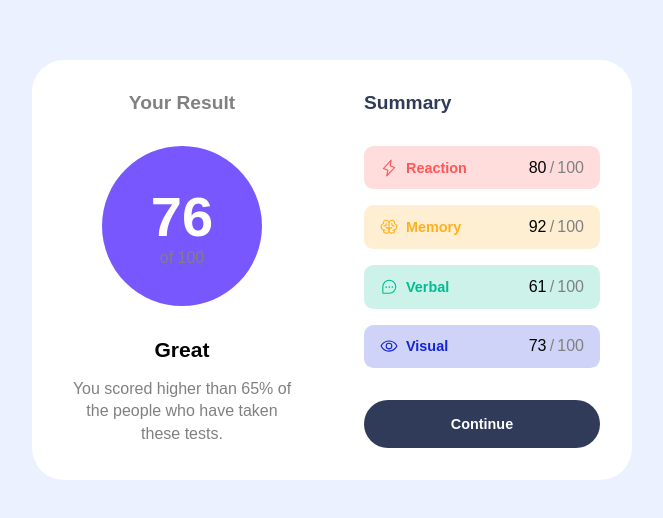
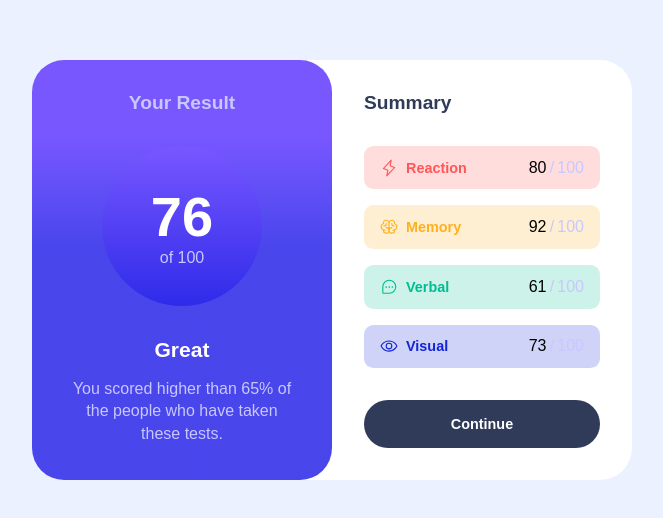
Before and after one commit to yurimzk/results-summary-react, a React (Vite) app: page / in a window 1280 px wide. Shown: the part 130-648 px from the top of the page, without its empty margins (308-971 px from the left). Built offline with nearby package versions, Linux system fonts and the light colour scheme.

Commit message:
adjust gradient color on result score

```diff
--- a/src/components/Result.scss
+++ b/src/components/Result.scss
@@ -5,11 +5,13 @@
   padding: 2rem 2rem;
   text-align: center;
   border-radius: 2rem;
+  background: rgb(120, 87, 255);
+  background: linear-gradient(180deg, rgba(120, 87, 255, 1) 18%, rgba(46, 43, 233, 0.8729866946778712) 45%);
 
   h2 {
     font-size: 1.2rem;
     font-weight: 700;
-    color: var(--grey);
+    color: var(--light-lavender);
   }
 
   .score-container {
@@ -29,7 +31,8 @@
     justify-content: center;
     align-items: center;
     margin: 0 auto;
-
+    background: var(--light-slate-blue);
+    background: linear-gradient(180deg, rgba(120, 87, 255, 1) 0%, rgba(46, 43, 233, 1) 100%);
     .score-number {
       font-size: 3.5rem;
       font-weight: 700;
@@ -37,7 +40,7 @@
     }
 
     .max-score {
-      color: var(--grey);
+      color: var(--light-lavender);
       font-size: 1rem;}
   }
 
@@ -48,13 +51,13 @@
 
     h3 {
       font-weight: 700;
-      color: var(--);
+      color: var(--white);
     }
 
     p {
       font-size: 1rem;
       line-height: 140%;
-      color: var(--grey);
+      color: var(--light-lavender);
       margin: 0 .5rem;
     }
   }
--- a/src/components/Summary.scss
+++ b/src/components/Summary.scss
@@ -87,7 +87,7 @@
 
     div, p {
       font-size: 1rem;
-      color: var(--grey);
+      color: var(--light-lavender);
     }
   }
 
--- a/src/styles/main.scss
+++ b/src/styles/main.scss
@@ -18,7 +18,6 @@
   --violet-blue-circle: hsla(256, 72%, 46%, 1);
   --persian-blue-circle: hsla(241, 72%, 46%, 0);
   --white: hsl(0, 0%, 100%);
-  --grey: hsl(0, 0%, 50%);
   --pale-blue: hsl(221, 100%, 96%);
   --light-lavender: hsl(241, 100%, 89%);
   --dark-gray-blue: hsl(224, 30%, 27%);
```
